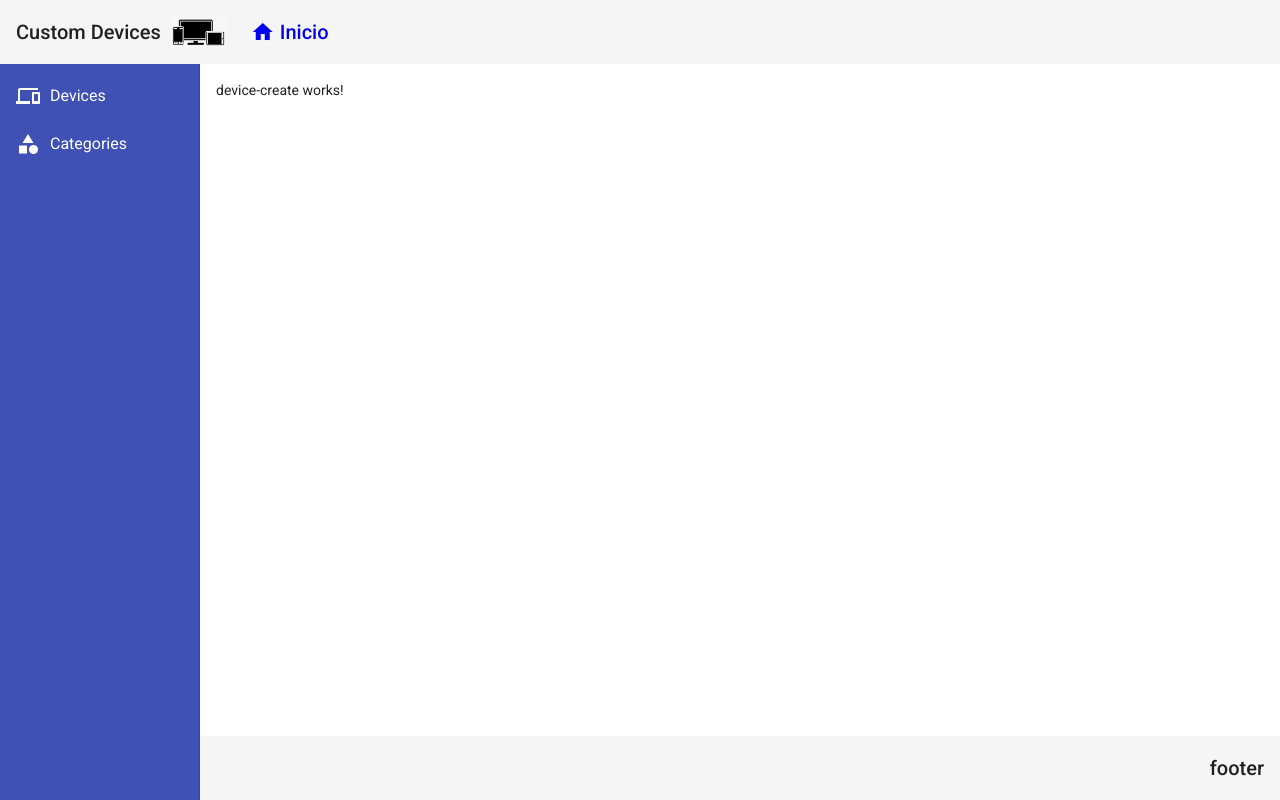
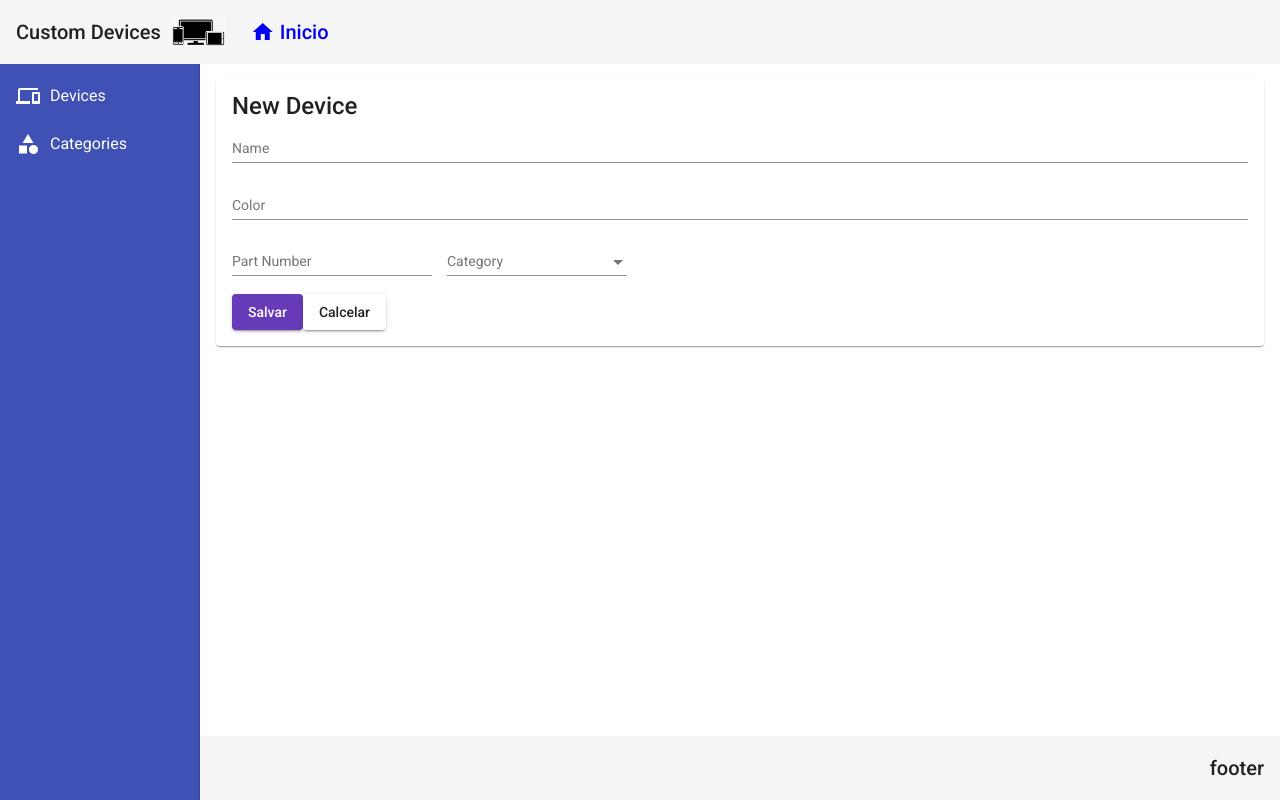
Before and after one commit to malcodantas/desafio-eldorado, an Angular app in the folder frontend/: page /device/create in a window 1280 px wide. Built offline with nearby package versions, Linux system fonts and the light colour scheme.

Commit message:
feat: criando formulario para cadastrar novo device

```diff
--- a/frontend/src/app/app.module.ts
+++ b/frontend/src/app/app.module.ts
@@ -23,6 +23,7 @@ import {MatButtonModule} from '@angular/material/button';
 import {MatSnackBarModule} from '@angular/material/snack-bar';
 import {MatFormFieldModule} from '@angular/material/form-field'
 import {MatInputModule} from '@angular/material/input';
+import {MatSelectModule} from '@angular/material/select';
 import { CategoryCrudComponent } from './views/category-crud/category-crud.component';
 import { CategoryReadComponent } from './components/category/category-read/category-read.component';
 import { MatTableModule } from '@angular/material/table';
@@ -62,7 +63,8 @@ import { DeviceCreateComponent } from './components/device/device-create/device-
     MatInputModule,
     MatTableModule,
     MatPaginatorModule,
-    MatSortModule
+    MatSortModule,
+    MatSelectModule
   ],
   providers: [],
   bootstrap: [AppComponent]
--- a/frontend/src/app/components/device/device-create/device-create.component.css
+++ b/frontend/src/app/components/device/device-create/device-create.component.css
@@ -0,0 +1,9 @@
+form{
+    display: flex;
+    flex-direction: column;
+  }
+
+.partnumber{
+  width: 200px;
+  margin-right: 15px;
+}
--- a/frontend/src/app/components/device/device-create/device-create.component.html
+++ b/frontend/src/app/components/device/device-create/device-create.component.html
@@ -1 +1,35 @@
-<p>device-create works!</p>
+<mat-card>
+    <mat-card-title>New Device</mat-card-title>
+    <form action="">
+        <mat-form-field>
+            <input matInput placeholder="Name" name="name">
+        </mat-form-field>
+
+        <mat-form-field>
+          <input matInput placeholder="Color" name="color">
+        </mat-form-field>
+
+        <div class="inline">
+
+          <mat-form-field class="partnumber">
+            <input matInput placeholder="Part Number" name="partNumber" type="number" min="0" max="16" >
+          </mat-form-field>
+
+          <mat-form-field>
+            <mat-label>Category</mat-label>
+            <mat-select>
+
+            </mat-select>
+          </mat-form-field>
+
+        </div>
+
+
+    </form>
+    <button mat-raised-button color="primary">
+      Salvar
+    </button>
+    <button mat-raised-button (click)="cancelOperation()">
+      Calcelar
+    </button>
+  </mat-card>
--- a/frontend/src/app/components/device/device-create/device-create.component.ts
+++ b/frontend/src/app/components/device/device-create/device-create.component.ts
@@ -1,4 +1,5 @@
 import { Component, OnInit } from '@angular/core';
+import {  Router } from '@angular/router';
 
 @Component({
   selector: 'app-device-create',
@@ -7,9 +8,11 @@ import { Component, OnInit } from '@angular/core';
 })
 export class DeviceCreateComponent implements OnInit {
 
-  constructor() { }
+  constructor(private route:Router) { }
 
   ngOnInit(): void {
   }
-
+  cancelOperation(){
+    this.route.navigate(['/device'])
+  }
 }
```
Also changed, not shown: 1 other file (tests, documents, lock files or other folders).
